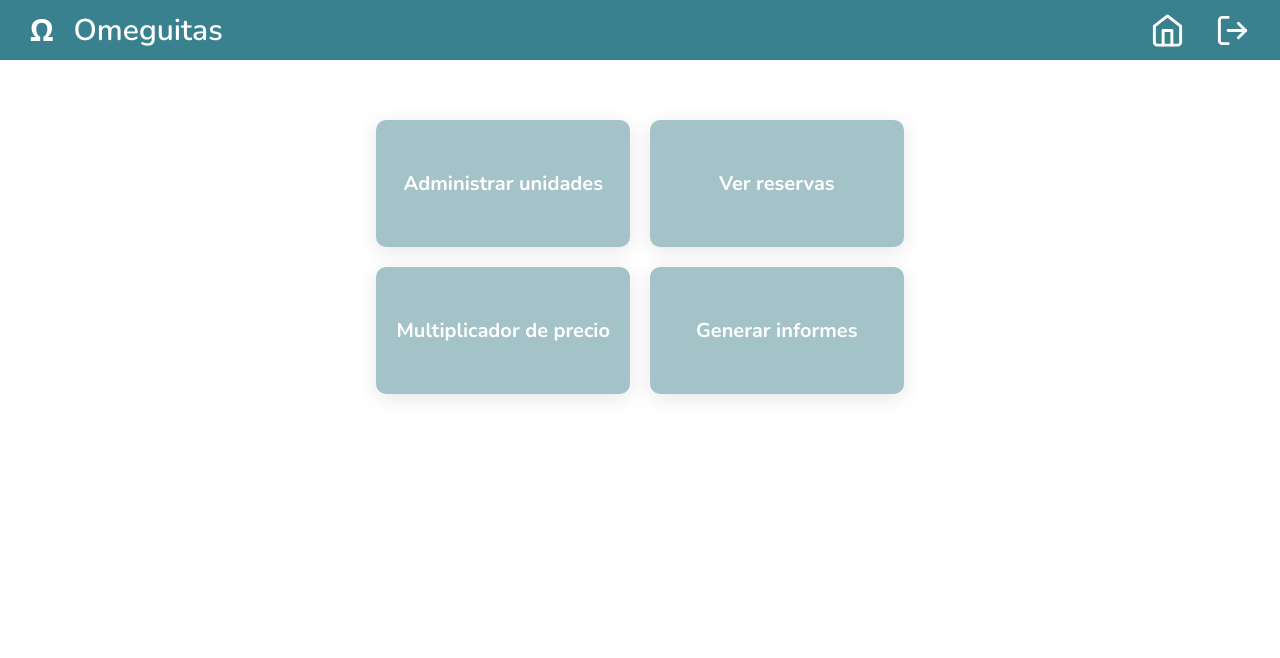
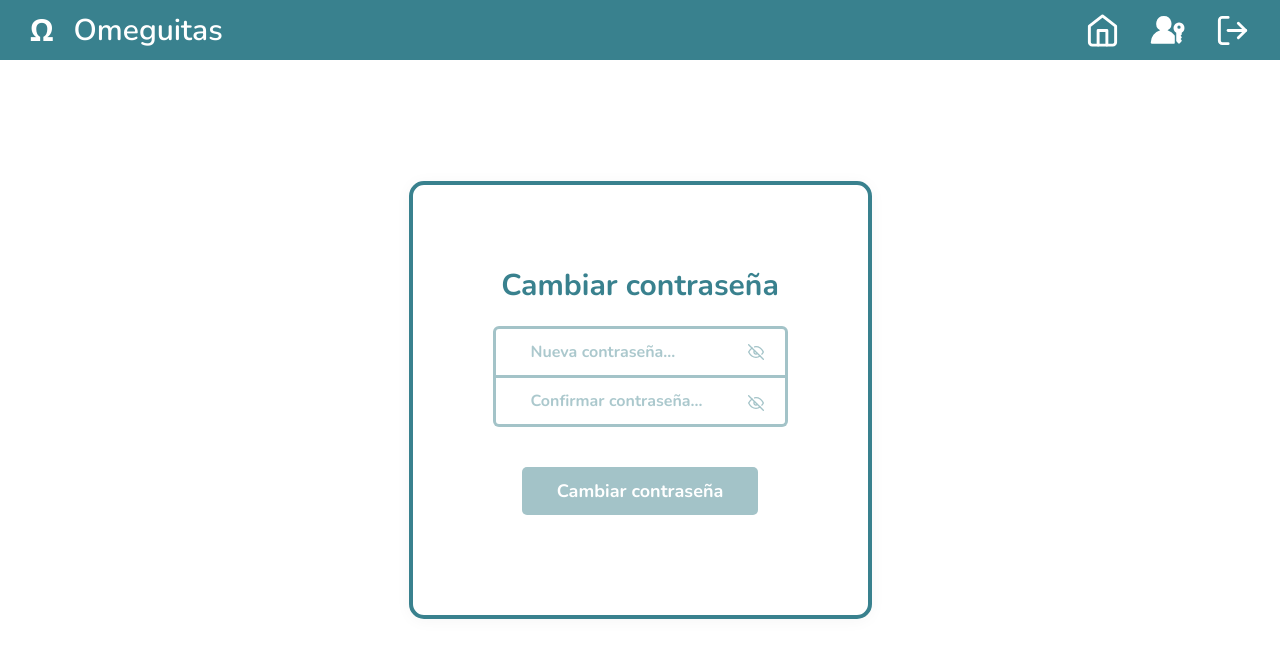
Before and after one commit to LadyFantasy/ProyectoPPIV_Front, a React (Vite) app: page /change-password in a window 1280 px wide. Before the commit this address led to /admin-panel. Shown: the top 658 px of the page. Built offline with nearby package versions, Linux system fonts and the light colour scheme; sample sign-in values are in the browser's storage.

Commit message:
componente cambio contraseña

```diff
--- a/src/App.jsx
+++ b/src/App.jsx
@@ -13,6 +13,7 @@ import AddUnit from "./pages/AddUnit";
 import CheckIn from "./pages/CheckIn";
 import Reservations from "./pages/Reservations";
 import PriceMultiplier from "./pages/PriceMultiplier";
+import ChangePassword from "./pages/ChangePassword";
 import NotFound from "./pages/NotFound";
 import "./styles/main.css";
 
@@ -106,6 +107,15 @@ function App() {
             }
           />
 
+          <Route
+            path="/change-password"
+            element={
+              <ProtectedRoute>
+                <ChangePassword />
+              </ProtectedRoute>
+            }
+          />
+
           {/* Ruta por defecto para cualquier URL no encontrada */}
           <Route path="*" element={<NotFound />} />
         </Routes>
--- a/src/components/ConfirmModal.jsx
+++ b/src/components/ConfirmModal.jsx
@@ -2,15 +2,19 @@
 import "../styles/modal.css";
 import Button1 from "./Button1";
 
-export default function ConfirmModal({ text, error, onConfirm, onCancel }) {
+export default function ConfirmModal({ text, error, onConfirm, onCancel, loading }) {
   return (
     <div className="overlay">
       <div className="modal">
         <p>{text}</p>
         {error && <p className="error">{error}</p>}
         <div className="modal-buttons">
-          <Button1 title="Confirmar" onClick={onConfirm} />
-          <Button1 title="Cancelar" className="danger" onClick={onCancel} />
+          <Button1
+            title={loading ? "Confirmando..." : "Confirmar"}
+            onClick={onConfirm}
+            disabled={loading}
+          />
+          <Button1 title="Cancelar" className="danger" onClick={onCancel} disabled={loading} />
         </div>
       </div>
     </div>
--- a/src/components/Navbar.jsx
+++ b/src/components/Navbar.jsx
@@ -1,5 +1,6 @@
 import "../styles/Navbar.css";
 import { FiHome, FiLogOut } from "react-icons/fi";
+import { GoPasskeyFill } from "react-icons/go";
 import { useNavigate } from "react-router-dom";
 import { useAuth } from "../context/AuthContext";
 
@@ -25,6 +26,12 @@ const Navbar = () => {
         <span className="navbar__home">
           <FiHome onClick={() => navigate("/admin")} />
         </span>
+        <span className="navbar__key">
+          <GoPasskeyFill
+            onClick={() => navigate("/change-password")}
+            style={{ cursor: "pointer" }}
+          />
+        </span>
         <span className="navbar__logout" onClick={handleLogout}>
           <FiLogOut />
         </span>
--- /dev/null
+++ b/src/components/PasswordForm.jsx
@@ -0,0 +1,68 @@
+import { FiEye, FiEyeOff } from "react-icons/fi";
+import Button1 from "./Button1";
+
+function PasswordForm({
+  title,
+  password,
+  confirmPassword,
+  onPasswordChange,
+  onConfirmPasswordChange,
+  onSubmit,
+  error,
+  success,
+  showPassword,
+  setShowPassword,
+  showConfirmPassword,
+  setShowConfirmPassword,
+  buttonText = "Guardar contraseña",
+  loading = false
+}) {
+  return (
+    <div className="login-login">
+      <h2 className="login-login__title">{title}</h2>
+      <form onSubmit={onSubmit} className="login-form">
+        <div style={{ position: "relative", width: "100%" }}>
+          <input
+            type={showPassword ? "text" : "password"}
+            placeholder="Nueva contraseña..."
+            value={password}
+            onChange={onPasswordChange}
+            required
+            className="login-input login-input-top"
+            autoComplete="new-password"
+          />
+          <button
+            type="button"
+            className="toggle-password"
+            onClick={() => setShowPassword(prev => !prev)}
+            aria-label={showPassword ? "Ocultar contraseña" : "Mostrar contraseña"}>
+            {showPassword ? <FiEye /> : <FiEyeOff />}
+          </button>
+        </div>
+        <div className="login-input-wrapper">
+          <input
+            type={showConfirmPassword ? "text" : "password"}
+            placeholder="Confirmar contraseña..."
+            value={confirmPassword}
+            onChange={onConfirmPasswordChange}
+            required
+            className="login-input login-input-bottom"
+            autoComplete="new-password"
+          />
+          <button
+            type="button"
+            className="toggle-password"
+            onClick={() => setShowConfirmPassword(prev => !prev)}
+            aria-label={showConfirmPassword ? "Ocultar contraseña" : "Mostrar contraseña"}>
+            {showConfirmPassword ? <FiEye /> : <FiEyeOff />}
+          </button>
+        </div>
+        {error && <p className="login-error">{error}</p>}
+        {success && <p className="login-success">{success}</p>}
+        <Button1 type="submit" title={loading ? "Guardando..." : buttonText} disabled={loading} />
+      </form>
+    </div>
+  );
+}
+
+export default PasswordForm;
--- a/src/pages/Admins.jsx
+++ b/src/pages/Admins.jsx
@@ -2,7 +2,7 @@ import { useState, useEffect } from "react";
 import { useNavigate } from "react-router-dom";
 import { fetchWithToken } from "../utils/fetchWithToken";
 import Navbar from "../components/Navbar";
-import { FiTrash2, FiEdit } from "react-icons/fi";
+import { FiTrash2 } from "react-icons/fi";
 import SuccessModal from "../components/SuccessModal";
 import Button1 from "../components/Button1";
 import "../styles/Admins.css";
@@ -111,11 +111,6 @@ function Admins() {
                     <div className="admin-table-cell">{data.superUser ? "Sí" : "No"}</div>
                     <div className="admin-table-cell actions">
                       <button
-                        className="action-button edit"
-                        onClick={() => navigate(`/admins/edit/${username}`)}>
-                        <FiEdit />
-                      </button>
-                      <button
                         className="action-button delete"
                         onClick={() => handleDeleteClick(data.id, username)}>
                         <FiTrash2 />
--- /dev/null
+++ b/src/pages/ChangePassword.jsx
@@ -0,0 +1,76 @@
+import { useState } from "react";
+import Navbar from "../components/Navbar";
+import PasswordForm from "../components/PasswordForm";
+import SuccessModal from "../components/SuccessModal";
+import { fetchWithToken } from "../utils/fetchWithToken";
+
+function ChangePassword() {
+  const [password, setPassword] = useState("");
+  const [confirmPassword, setConfirmPassword] = useState("");
+  const [showPassword, setShowPassword] = useState(false);
+  const [showConfirmPassword, setShowConfirmPassword] = useState(false);
+  const [error, setError] = useState("");
+  const [loading, setLoading] = useState(false);
+  const [showSuccess, setShowSuccess] = useState(false);
+
+  const handleSubmit = async e => {
+    e.preventDefault();
+    setError("");
+    if (password.length < 6) {
+      setError("La contraseña debe tener al menos 6 caracteres");
+      return;
+    }
+    if (password !== confirmPassword) {
+      setError("Las contraseñas no coinciden");
+      return;
+    }
+    setLoading(true);
+    try {
+      await fetchWithToken("/editPass", {
+        method: "POST",
+        body: JSON.stringify({ password })
+      });
+      setShowSuccess(true);
+      setPassword("");
+      setConfirmPassword("");
+    } catch (err) {
+      setError(err.message || "Error al cambiar la contraseña");
+    } finally {
+      setLoading(false);
+    }
+  };
+
+  return (
+    <>
+      <Navbar />
+      <div className="changepassword-bg">
+        <div className="changepassword-border">
+          <PasswordForm
+            title="Cambiar contraseña"
+            password={password}
+            confirmPassword={confirmPassword}
+            onPasswordChange={e => setPassword(e.target.value)}
+            onConfirmPasswordChange={e => setConfirmPassword(e.target.value)}
+            onSubmit={handleSubmit}
+            error={error}
+            success={null}
+            showPassword={showPassword}
+            setShowPassword={setShowPassword}
+            showConfirmPassword={showConfirmPassword}
+            setShowConfirmPassword={setShowConfirmPassword}
+            buttonText="Cambiar contraseña"
+            loading={loading}
+          />
+          {showSuccess && (
+            <SuccessModal
+              message="Contraseña cambiada exitosamente."
+              onConfirm={() => setShowSuccess(false)}
+            />
+          )}
+        </div>
+      </div>
+    </>
+  );
+}
+
+export default ChangePassword;
--- a/src/pages/RecoveryPass.jsx
+++ b/src/pages/RecoveryPass.jsx
@@ -1,8 +1,7 @@
 import { useState, useEffect } from "react";
 import { useNavigate, useSearchParams } from "react-router-dom";
 import "../styles/Login.css";
-import { FiEye, FiEyeOff } from "react-icons/fi";
-import Button1 from "../components/Button1";
+import PasswordForm from "../components/PasswordForm";
 import config from "../config";
 
 function RecoveryPass() {
@@ -13,6 +12,7 @@ function RecoveryPass() {
   const [showConfirmPassword, setShowConfirmPassword] = useState(false);
   const [error, setError] = useState("");
   const [success, setSuccess] = useState("");
+  const [loading, setLoading] = useState(false);
   const navigate = useNavigate();
 
   useEffect(() => {
@@ -26,17 +26,15 @@ function RecoveryPass() {
     e.preventDefault();
     setError("");
     setSuccess("");
-
     if (password !== confirmPassword) {
       setError("Las contraseñas no coinciden");
       return;
     }
-
     if (password.length < 6) {
       setError("La contraseña debe tener al menos 6 caracteres");
       return;
     }
-
+    setLoading(true);
     try {
       const token = searchParams.get("token");
       const response = await fetch(`${config.baseUrl}/recoveryPass`, {
@@ -46,9 +44,7 @@ function RecoveryPass() {
         },
         body: JSON.stringify({ token, password })
       });
-
       const data = await response.json();
-
       if (response.status === 200) {
         setSuccess("Contraseña modificada con éxito");
         setTimeout(() => {
@@ -57,9 +53,10 @@ function RecoveryPass() {
       } else {
         setError(data.message || "Error al modificar la contraseña");
       }
-    } catch (err) {
-      console.error("Error al conectar con el servidor:", err);
+    } catch {
       setError("No se pudo conectar con el servidor");
+    } finally {
+      setLoading(false);
     }
   };
 
@@ -69,59 +66,22 @@ function RecoveryPass() {
         <span className="login-omega">Ω</span>
         <h1 className="login-title">Omeguitas</h1>
       </div>
-
-      <div className="login-login">
-        <h2 className="login-login__title">Recuperar Contraseña</h2>
-        <form onSubmit={handleSubmit} className="login-form">
-          <div style={{ position: "relative", width: "100%" }}>
-            <input
-              type={showPassword ? "text" : "password"}
-              placeholder="Nueva contraseña..."
-              value={password}
-              onChange={e => setPassword(e.target.value)}
-              onFocus={() => {
-                setError("");
-                setSuccess("");
-              }}
-              required
-              className="login-input login-input-top"
-            />
-            <button
-              type="button"
-              className="toggle-password"
-              onClick={() => setShowPassword(prev => !prev)}
-              aria-label={showPassword ? "Ocultar contraseña" : "Mostrar contraseña"}>
-              {showPassword ? <FiEye /> : <FiEyeOff />}
-            </button>
-          </div>
-          <div className="login-input-wrapper">
-            <input
-              type={showConfirmPassword ? "text" : "password"}
-              placeholder="Confirmar contraseña..."
-              value={confirmPassword}
-              onChange={e => setConfirmPassword(e.target.value)}
-              onFocus={() => {
-                setError("");
-                setSuccess("");
-              }}
-              required
-              className="login-input login-input-bottom"
-            />
-
-            <button
-              type="button"
-              className="toggle-password"
-              onClick={() => setShowConfirmPassword(prev => !prev)}
-              aria-label={showConfirmPassword ? "Ocultar contraseña" : "Mostrar contraseña"}>
-              {showConfirmPassword ? <FiEye /> : <FiEyeOff />}
-            </button>
-          </div>
-
-          {error && <p className="login-error">{error}</p>}
-          {success && <p className="login-success">{success}</p>}
-          <Button1 type="submit" title="Cambiar Contraseña" />
-        </form>
-      </div>
+      <PasswordForm
+        title="Recuperar Contraseña"
+        password={password}
+        confirmPassword={confirmPassword}
+        onPasswordChange={e => setPassword(e.target.value)}
+        onConfirmPasswordChange={e => setConfirmPassword(e.target.value)}
+        onSubmit={handleSubmit}
+        error={error}
+        success={success}
+        showPassword={showPassword}
+        setShowPassword={setShowPassword}
+        showConfirmPassword={showConfirmPassword}
+        setShowConfirmPassword={setShowConfirmPassword}
+        buttonText="Cambiar Contraseña"
+        loading={loading}
+      />
     </div>
   );
 }
--- a/src/pages/UnitDetail.jsx
+++ b/src/pages/UnitDetail.jsx
@@ -26,6 +26,7 @@ export default function UnitDetail() {
   const [success, setSuccess] = useState(false);
   const [loading, setLoading] = useState(true);
   const [isDeleting, setIsDeleting] = useState(false);
+  const [loadingConfirm, setLoadingConfirm] = useState(false);
 
   const fetchUnit = useCallback(async () => {
     try {
@@ -124,6 +125,7 @@ export default function UnitDetail() {
   };
 
   const confirmAction = async () => {
+    setLoadingConfirm(true);
     try {
       if (modal === "edit") {
         await fetchWithToken("/editarUnidad", {
@@ -146,6 +148,8 @@ export default function UnitDetail() {
       console.error("Error detallado:", error);
       setError(error.message || "Error al procesar la solicitud");
       setModal(null);
+    } finally {
+      setLoadingConfirm(false);
     }
   };
 
@@ -241,6 +245,7 @@ export default function UnitDetail() {
             error={error}
             onConfirm={confirmAction}
             onCancel={() => setModal(null)}
+            loading={loadingConfirm}
           />
         )}
 
--- a/src/styles/Login.css
+++ b/src/styles/Login.css
@@ -140,3 +140,23 @@
   font-size: 1.5rem;
   cursor: pointer;
 }
+
+.changepassword-bg {
+  background: #fff;
+  min-height: 100vh;
+  width: 100vw;
+  display: flex;
+  justify-content: center;
+  align-items: center;
+}
+
+.changepassword-border {
+  border: 4px solid var(--color-primary);
+  border-radius: 1.5rem;
+  padding: 3rem 2rem;
+  background: #fff;
+  display: flex;
+  flex-direction: column;
+  align-items: center;
+  box-shadow: 0 2px 16px 0 rgba(0, 0, 0, 0.04);
+}
--- a/src/styles/Navbar.css
+++ b/src/styles/Navbar.css
@@ -16,10 +16,12 @@
 
   padding: 3rem;
 }
-.navbar-title__title{
+
+.navbar-title__title {
   color: #fff;
   font-weight: 600;
 }
+
 .navbar-title__logo {
   font-size: 3rem;
   font-weight: 600;
@@ -40,13 +42,17 @@
   align-items: center;
 }
 
-.navbar__home, .navbar__logout {
+.navbar__home,
+.navbar__logout,
+.navbar__key {
   font-size: 3.5rem;
   color: #fff;
   cursor: pointer;
   transition: transform 0.2s ease;
 }
 
-.navbar__home:hover, .navbar__logout:hover {
+.navbar__home:hover,
+.navbar__logout:hover,
+.navbar__key:hover {
   transform: scale(1.05);
 }
```
